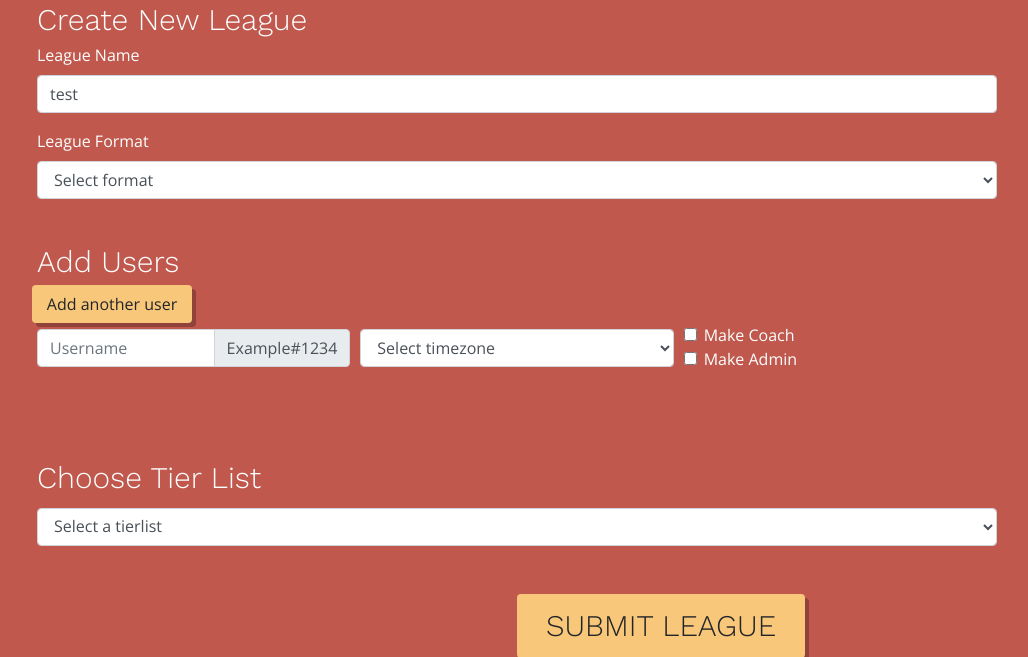
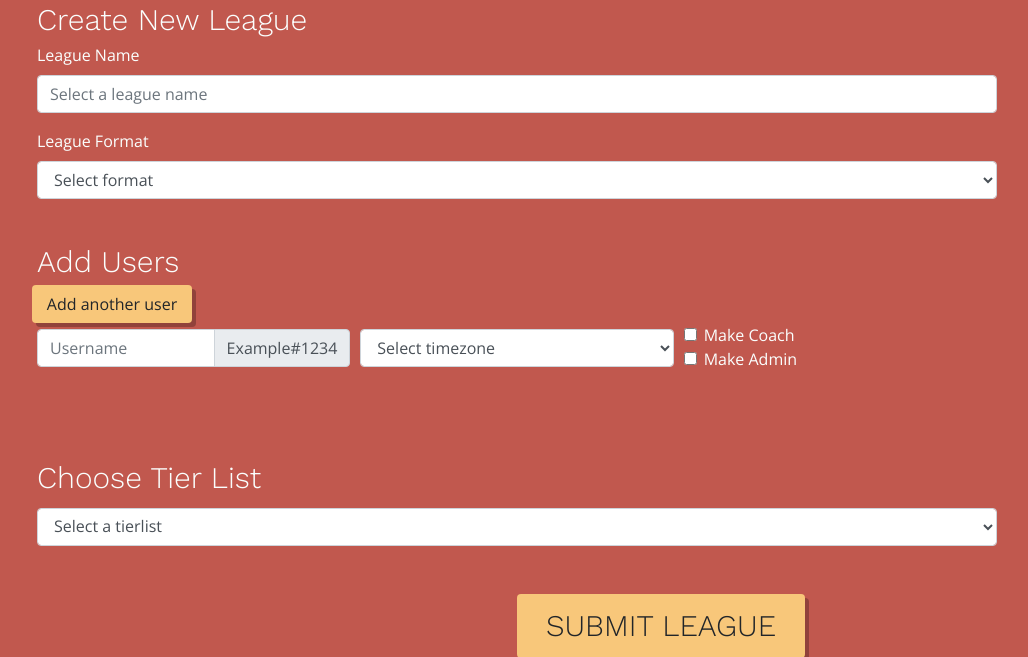
Before and after one commit to jkufa/Draft-Bot-Proof-of-Concept, a Flask app: page /create_league in a window 1280 px wide. Shown: the part 208-865 px from the top of the page, without its empty margins (123-1151 px from the left). Run offline with Flask 2, Linux system fonts and the light colour scheme; some libraries are stand-ins or nearby versions.

Commit message:
Remove test value

```diff
--- a/web_app/templates/admin/create_league.html
+++ b/web_app/templates/admin/create_league.html
@@ -10,7 +10,7 @@
       <form action="#" method="POST">
         <div class="form-group">
           <label>League Name</label>
-          <input type="text" class="form-control" id="leaguename" name="leaguename" placeholder="Select a league name" value="test">
+          <input type="text" class="form-control" id="leaguename" name="leaguename" placeholder="Select a league name">
         </div>
         <div class="form-group create-league">
           <label>League Format</label>
```
